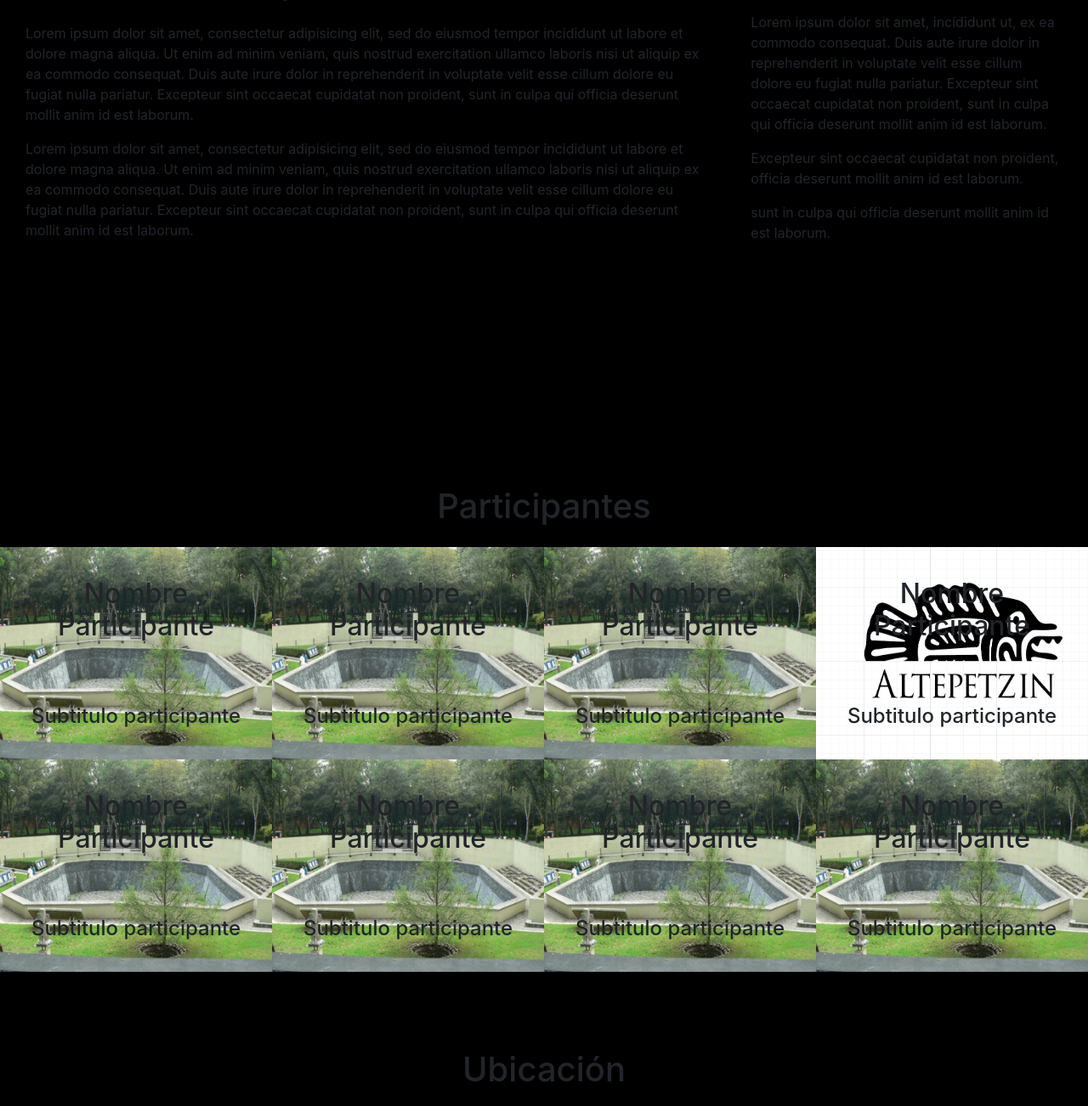
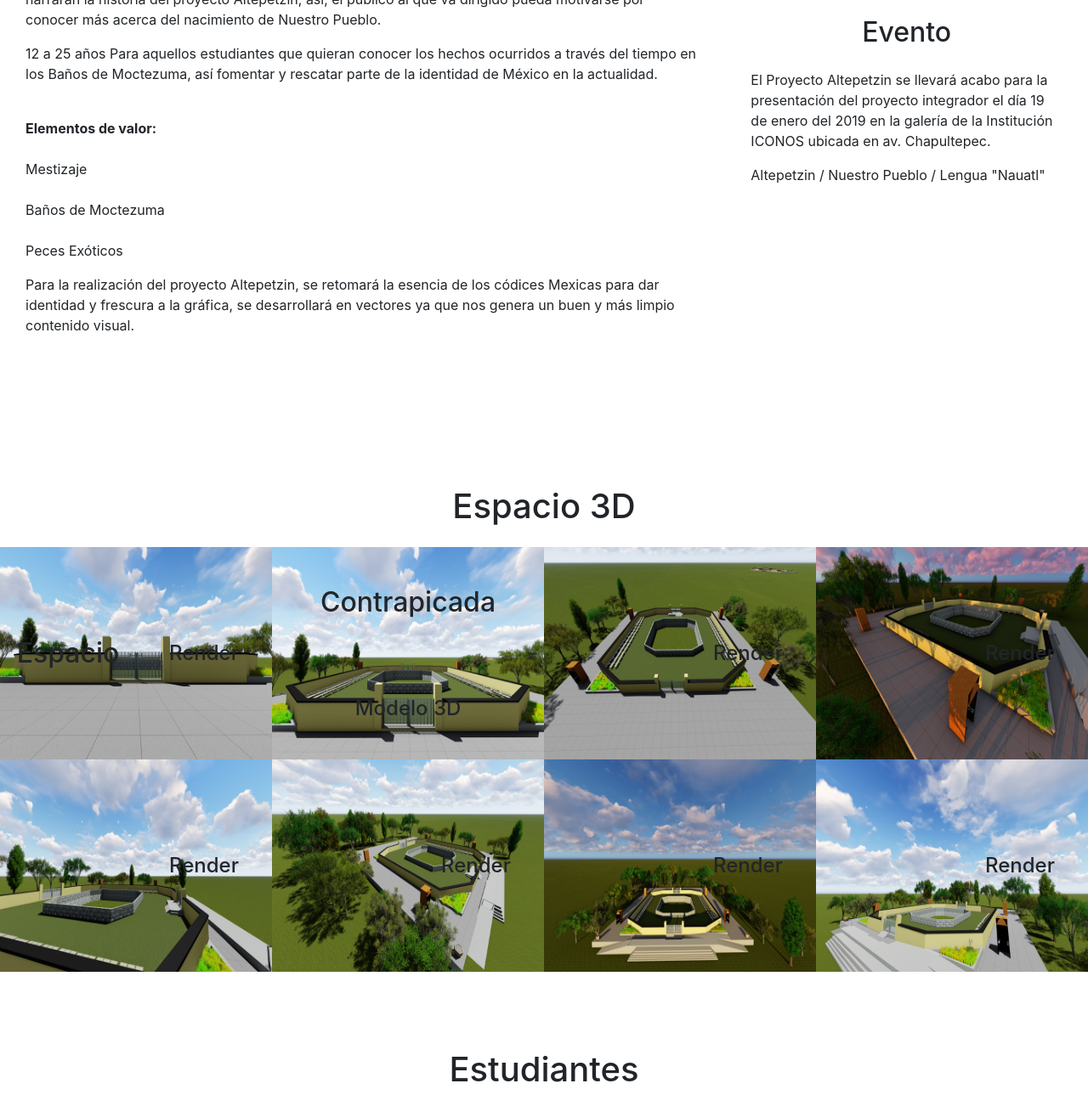
Before and after one commit to hibridovgr/ejercicios.1, a plain HTML site: page index.html in a window 1280 px wide. Shown: the part 1194-2496 px from the top of the page at 85% size. Drawn offline with Linux system fonts and the light colour scheme.

Commit message:
repopage

```diff
--- a/index.html
+++ b/index.html
@@ -60,13 +60,13 @@
       <div class="row">
 
         <div class="heroscreen_background col imgLiquidNoFill">
-          <img src="img/logotipo1.png" alt="Rodrigo estuvo aqui">
+          <img src="img/render 109.jpg" alt="Rodrigo estuvo aqui">
         </div>
 
         <div class="heroscreen_text col text-center ha align-self-center">
 
           <h1>Altepetzin</h1>
-          <h3>Nuestro Pueblo</h3>
+          <h2>Nuestro Pueblo</h2>
 
         </div>
 
@@ -80,26 +80,28 @@
 
         <div class="col-12 col-md-8 ha align-self-center">
 
-          <h1 class="info_description col text-center">Descripción del evento</h1>
+          <h1 class="info_description col text-center">Descripción</h1>
 
           <div class="col text-left">
 
-            <p>Lorem ipsum dolor sit amet, consectetur adipisicing elit, sed do eiusmod tempor incididunt ut labore et dolore magna aliqua. Ut enim ad minim veniam, quis nostrud exercitation ullamco laboris nisi ut aliquip ex ea commodo consequat. Duis aute irure dolor in reprehenderit in voluptate velit esse cillum dolore eu fugiat nulla pariatur. Excepteur sint occaecat cupidatat non proident, sunt in culpa qui officia deserunt mollit anim id est laborum.</p>
-            <p>Lorem ipsum dolor sit amet, consectetur adipisicing elit, sed do eiusmod tempor incididunt ut labore et dolore magna aliqua. Ut enim ad minim veniam, quis nostrud exercitation ullamco laboris nisi ut aliquip ex ea commodo consequat. Duis aute irure dolor in reprehenderit in voluptate velit esse cillum dolore eu fugiat nulla pariatur. Excepteur sint occaecat cupidatat non proident, sunt in culpa qui officia deserunt mollit anim id est laborum.</p>
-
+            <p>Realizar una exposición como tema la fusión de dos culturas, así el nacimiento de Altepetzin - Nuestro Pueblo, con ese fin se realizará una adaptación en este lugar para desarrollar una intervención interactiva, El propósito es refrescar la imagen en dicho sitio, asimismo proyectar animaciones las cuales narraran la historia del proyecto Altepetzin, así, el público al que va dirigido pueda motivarse por conocer más acerca del nacimiento de Nuestro Pueblo.</p>
+            <p>12 a 25 años Para aquellos estudiantes que quieran conocer los hechos ocurridos a través del tiempo en los Baños de Moctezuma, así fomentar y rescatar parte de la identidad de México en la actualidad.</p>
+            <p><br><strong>Elementos de valor:</strong></br>
+              <br>Mestizaje</br>
+              <br>Baños de Moctezuma</br>
+              <br>Peces Exóticos</br></p>
+            <p>Para la realización del proyecto Altepetzin, se retomará la esencia de los códices Mexicas para dar identidad y frescura a la gráfica, se desarrollará en vectores ya que nos genera un buen y más limpio contenido visual.</p>
           </div>
 
         </div>
 
         <div class="info_venue col-12 col-md-4 ha align-self-center">
 
-          <h2 class="col text-center">Lugar del evento</h2>
+          <h2 class="col text-center">Evento</h2>
           <div class="col text-left">
 
-            <p>Lorem ipsum dolor sit amet, incididunt ut, ex ea commodo consequat. Duis aute irure dolor in reprehenderit in voluptate velit esse cillum dolore eu fugiat nulla pariatur. Excepteur sint occaecat cupidatat non proident, sunt in culpa qui officia deserunt mollit anim id est laborum.</p>
-            <p>Excepteur sint occaecat cupidatat non proident,  officia deserunt mollit anim id est laborum.</p>
-            <p>sunt in culpa qui officia deserunt mollit anim id est laborum.</p>
-
+            <p>El Proyecto Altepetzin se llevará acabo para la presentación del proyecto integrador el día 19 de enero del 2019 en la galería de la Institución ICONOS ubicada en av. Chapultepec.</p>
+            <p>Altepetzin / Nuestro Pueblo / Lengua "Nauatl"</p>
           </div>
 
         </div>
@@ -109,15 +111,15 @@
     <!--  -->
     <section id="participantes" class="col">
 
-      <h1 class="col text-center">Participantes</h1>
+      <h1 class="col text-center">Espacio 3D</h1>
 
       <div class="row">
         <!--  -->
-        <div class="participantes_item col-12 col-md-6 col-lg-3">
+        <div class="participantes_item col-12 col-md-6 col-lg-3 imgLiquidNoFill">
 
           <div class="participantes_item_back col">
 
-            <img src="img/actualmx.jpg" alt="Participante">
+            <img src="img/render 109.jpg" alt="Participante">
 
           </div>
 
@@ -125,8 +127,8 @@
 
             <div class="row">
 
-              <h2 class="col text-center ha my-auto">Nombre Participante</h2>
-              <h4 class="col text-center ha my-auto">Subtitulo participante</h4>
+              <h2 class="col text-center ha my-auto">Espacio</h2>
+              <h4 class="col text-center ha my-auto">Render</h4>
 
             </div>
 
@@ -134,11 +136,11 @@
 
         </div>
         <!--  -->
-        <div class="participantes_item col-12 col-md-6 col-lg-3">
+        <div class="participantes_item col-12 col-md-6 col-lg-3 imgLiquidNoFill">
 
           <div class="participantes_item_back col">
 
-            <img src="img/actualmx.jpg" alt="Participante">
+            <img src="img/render 110.jpg" alt="Participante">
 
           </div>
 
@@ -146,19 +148,19 @@
 
             <div class="row">
 
-              <h2 class="col text-center ha my-auto">Nombre Participante</h2>
-              <h4 class="col text-center ha my-auto">Subtitulo participante</h4>
+              <h2 class="col text-center ha my-auto">Contrapicada</h2>
+              <h4 class="col text-center ha my-auto">Modelo 3D</h4>
 
             </div>
 
           </div>
         </div>
         <!--  -->
-        <div class="participantes_item col-12 col-md-6 col-lg-3">
+        <div class="participantes_item col-12 col-md-6 col-lg-3 imgLiquidNoFill">
 
           <div class="participantes_item_back col">
 
-            <img src="img/actualmx.jpg" alt="Participante">
+            <img src="img/render 108.jpg" alt="Participante">
 
           </div>
 
@@ -166,8 +168,8 @@
 
             <div class="row">
 
-              <h2 class="col text-center ha my-auto">Nombre Participante</h2>
-              <h4 class="col text-center ha my-auto">Subtitulo participante</h4>
+              <h2 class="col text-center ha my-auto"></h2>
+              <h4 class="col text-center ha my-auto">Render</h4>
 
             </div>
 
@@ -175,11 +177,11 @@
 
         </div>
         <!--  -->
-        <div class="participantes_item col-12 col-md-6 col-lg-3">
+        <div class="participantes_item col-12 col-md-6 col-lg-3 imgLiquidNoFill">
 
           <div class="participantes_item_back col">
 
-            <img src="img/logotipo1.png" alt="Participante">
+            <img src="img/render 107.jpg" alt="Participante">
 
           </div>
 
@@ -187,8 +189,8 @@
 
             <div class="row">
 
-              <h2 class="col text-center ha my-auto">Nombre Participante</h2>
-              <h4 class="col text-center ha my-auto">Subtitulo participante</h4>
+              <h2 class="col text-center ha my-auto"></h2>
+              <h4 class="col text-center ha my-auto">Render</h4>
 
             </div>
 
@@ -196,11 +198,11 @@
 
         </div>
         <!--  -->
-        <div class="participantes_item col-12 col-md-6 col-lg-3">
+        <div class="participantes_item col-12 col-md-6 col-lg-3 imgLiquidNoFill">
 
           <div class="participantes_item_back col">
 
-            <img src="img/actualmx.jpg" alt="Participante">
+            <img src="img/render 106.jpg" alt="Participante">
 
           </div>
 
@@ -208,8 +210,8 @@
 
             <div class="row">
 
-              <h2 class="col text-center ha my-auto">Nombre Participante</h2>
-              <h4 class="col text-center ha my-auto">Subtitulo participante</h4>
+              <h2 class="col text-center ha my-auto"></h2>
+              <h4 class="col text-center ha my-auto">Render</h4>
 
             </div>
 
@@ -217,11 +219,11 @@
 
         </div>
         <!--  -->
-        <div class="participantes_item col-12 col-md-6 col-lg-3">
+        <div class="participantes_item col-12 col-md-6 col-lg-3 imgLiquidNoFill">
 
           <div class="participantes_item_back col">
 
-            <img src="img/actualmx.jpg" alt="Participante">
+            <img src="img/render 105.jpg" alt="Participante">
 
           </div>
 
@@ -229,8 +231,8 @@
 
             <div class="row">
 
-              <h2 class="col text-center ha my-auto">Nombre Participante</h2>
-              <h4 class="col text-center ha my-auto">Subtitulo participante</h4>
+              <h2 class="col text-center ha my-auto"></h2>
+              <h4 class="col text-center ha my-auto">Render</h4>
 
             </div>
 
@@ -238,11 +240,11 @@
 
         </div>
         <!--  -->
-        <div class="participantes_item col-12 col-md-6 col-lg-3">
+        <div class="participantes_item col-12 col-md-6 col-lg-3 imgLiquidNoFill">
 
           <div class="participantes_item_back col">
 
-            <img src="img/actualmx.jpg" alt="Participante">
+            <img src="img/render 102.jpg" alt="Participante">
 
           </div>
 
@@ -250,8 +252,8 @@
 
             <div class="row">
 
-              <h2 class="col text-center ha my-auto">Nombre Participante</h2>
-              <h4 class="col text-center ha my-auto">Subtitulo participante</h4>
+              <h2 class="col text-center ha my-auto"></h2>
+              <h4 class="col text-center ha my-auto">Render</h4>
 
             </div>
 
@@ -259,11 +261,11 @@
 
         </div>
         <!--  -->
-        <div class="participantes_item col-12 col-md-6 col-lg-3">
+        <div class="participantes_item col-12 col-md-6 col-lg-3 imgLiquidNoFill">
 
           <div class="participantes_item_back col">
 
-            <img src="img/actualmx.jpg" alt="Participante">
+            <img src="img/render 103.jpg" alt="Participante">
 
           </div>
 
@@ -271,8 +273,8 @@
 
             <div class="row">
 
-              <h2 class="col text-center ha my-auto">Nombre Participante</h2>
-              <h4 class="col text-center ha my-auto">Subtitulo participante</h4>
+              <h2 class="col text-center ha my-auto"></h2>
+              <h4 class="col text-center ha my-auto">Render</h4>
 
             </div>
 
@@ -287,18 +289,16 @@
     <!--  -->
     <section id="ubicacion" class="col">
 
-      <h1 class="col text-center">Ubicación</h1>
+      <h1 class="col text-center">Estudiantes</h1>
 
       <div class="row">
 
         <div class="col-12 col-lg-6 text-left ha my-auto">
 
-          <h2 class="col text-center">Aparta tu lugar</h2>
+          <h2 class="col text-center">Diseño Digital 28</h2>
 
-          <p class="col">Lorem ipsum dolor sit amet, consectetur adipisicing elit, sed do eiusmod tempor incididunt ut labore et dolore magna aliqua. Ut enim ad minim veniam, quis nostrud exercitation ullamco laboris nisi ut aliquip ex ea commodo consequat. Duis aute irure dolor in reprehenderit in voluptate velit esse cillum dolore eu fugiat nulla pariatur.</p>
-          <p class="col">Lorem ipsum dolor sit amet, consectetur adipisicing elit, sed do eiusmod tempor incididunt ut labore et dolore magna aliqua. Ut enim ad minim veniam, quis nostrud exercitation ullamco laboris nisi ut aliquip ex ea commodo consequat. Duis aute irure dolor in reprehenderit in voluptate velit esse cillum dolore eu fugiat nulla pariatur. Excepteur sint occaecat cupidatat non proident, sunt in culpa qui officia deserunt mollit anim id est laborum.</p>
-
-          <br>
+          <p class="col">Rodrigo Rodríguez Guerrero</p><br>
+          <p class="col">Angel Yebrin Pulido Vásquez</p>
 
           <form class="suscipcion text-center" action="index.html" method="post">
 
--- a/js/app.js
+++ b/js/app.js
@@ -18,7 +18,8 @@ $(document).ready( () => {
 
 // aqui cambie el 250 por 25 para que valla rapido o lento como en arduino
 imgLiquid()
-colores_fondo(2500,["#3465fa","purple","black","yellow","lime","orange"])
+//colores_fondo(2500,["#3465fa","purple","black","yellow","lime","orange"])
+colores_fondo(2500,["#00f6ff","75f4f9","c0fdff"])
 
 } )
 
```
Also changed, not shown: css/app.css (+8 -1 lines), img/render 102.jpg (added), img/render 103.jpg (added), img/render 104.jpg (added), img/render 105.jpg (added), img/render 106.jpg (added), img/render 107.jpg (added), img/render 108.jpg (added), img/render 109.jpg (added), img/render 110.jpg (added), 1 other file.
